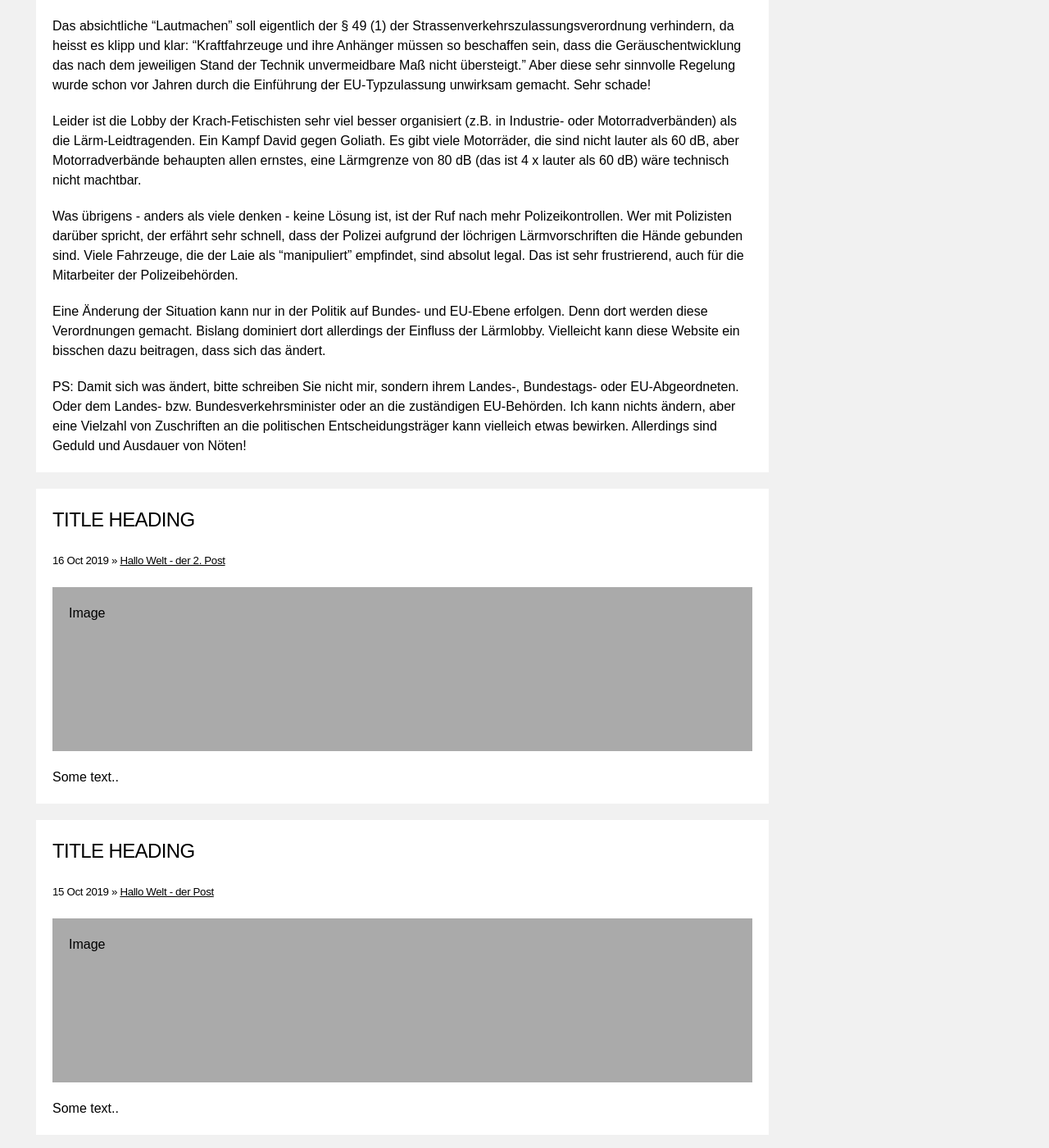
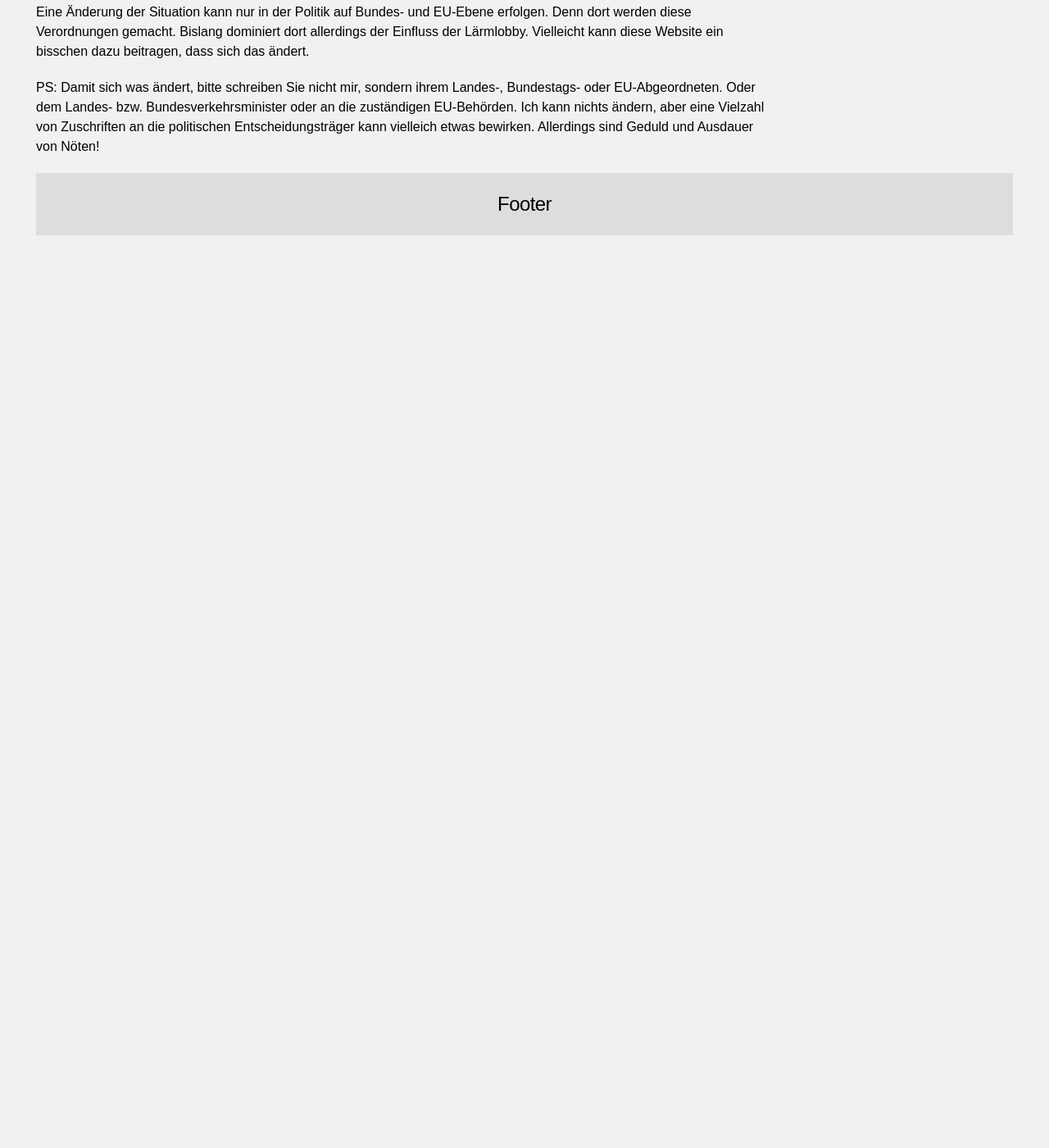
Before and after one commit to rettet-die-stille/rettet-die-stille.github.io, a Jekyll site: the page built from index.md, in a window 1280 px wide and 1400 px high, scrolled down 1516 px. Shown: the whole window at 82% size. Built offline with Jekyll 4.4.1, drawn with Linux system fonts in a browser that asks for light colours; our own code applies the rules of GitHub Pages for plain Markdown files; after the commit the page ends 1847 px from its top, so only the background shows below that; some of the changed text lies outside the part shown.

Commit message:
Update defaultmodern.html

```diff
--- a/_layouts/defaultmodern.html
+++ b/_layouts/defaultmodern.html
@@ -88,20 +88,7 @@ layout: default
 </div>
   <div class="row">
     <div class="leftcolumn">
-      <div class="card">
-        <h2>TITLE HEADING</h2>
-        <h5>Title description, Dec 7, 2017</h5>
-        <div class="fakeimg" style="height:200px;">Image</div>
-        {{ content }}
-      </div>
-      {% for post in site.posts %}
-          <div class="card">
-            <h2>TITLE HEADING</h2>
-            <h5><span>{{ post.date | date_to_string }}</span> » <a href="{{ post.url }}" title="{{ post.title }}">{{ post.title }}</a></h5>
-            <div class="fakeimg" style="height:200px;">Image</div>
-            <p>Some text..</p>
-          </div>
-       {% endfor %}
+     {{content}}
     </div>
     <div class="rightcolumn">
       <div class="card">
```
